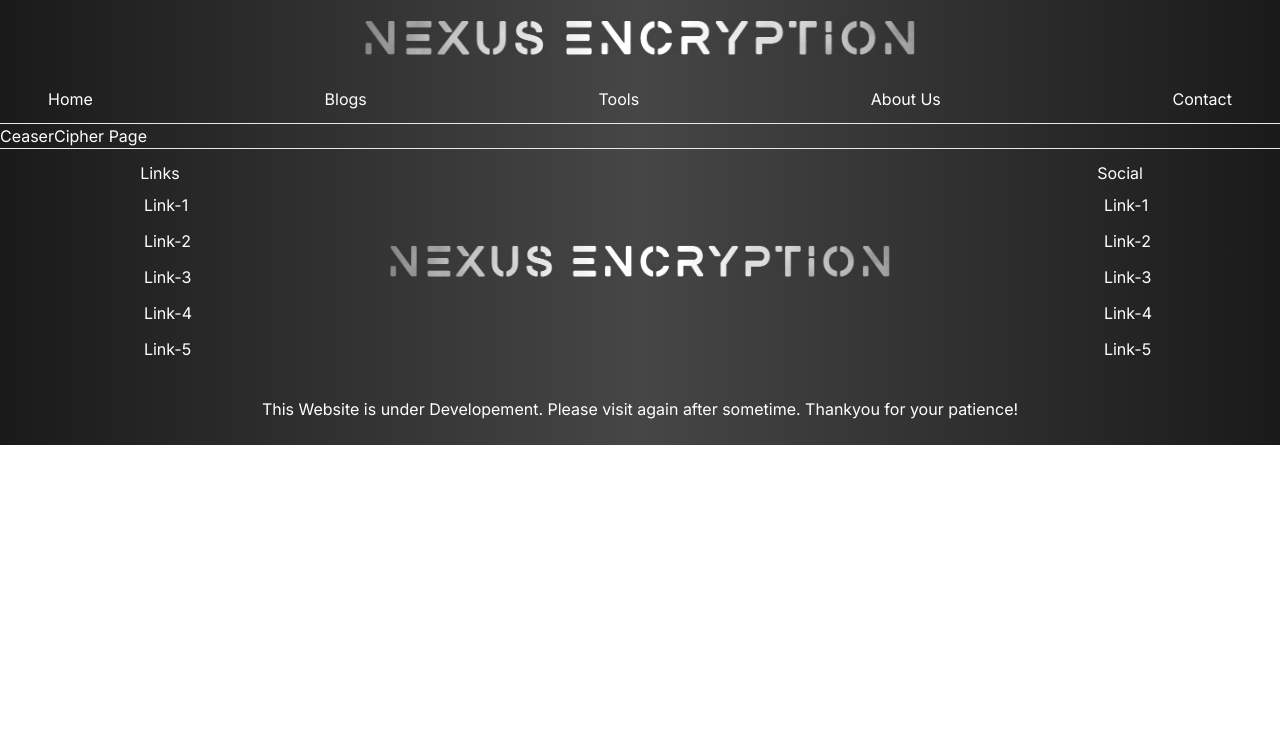
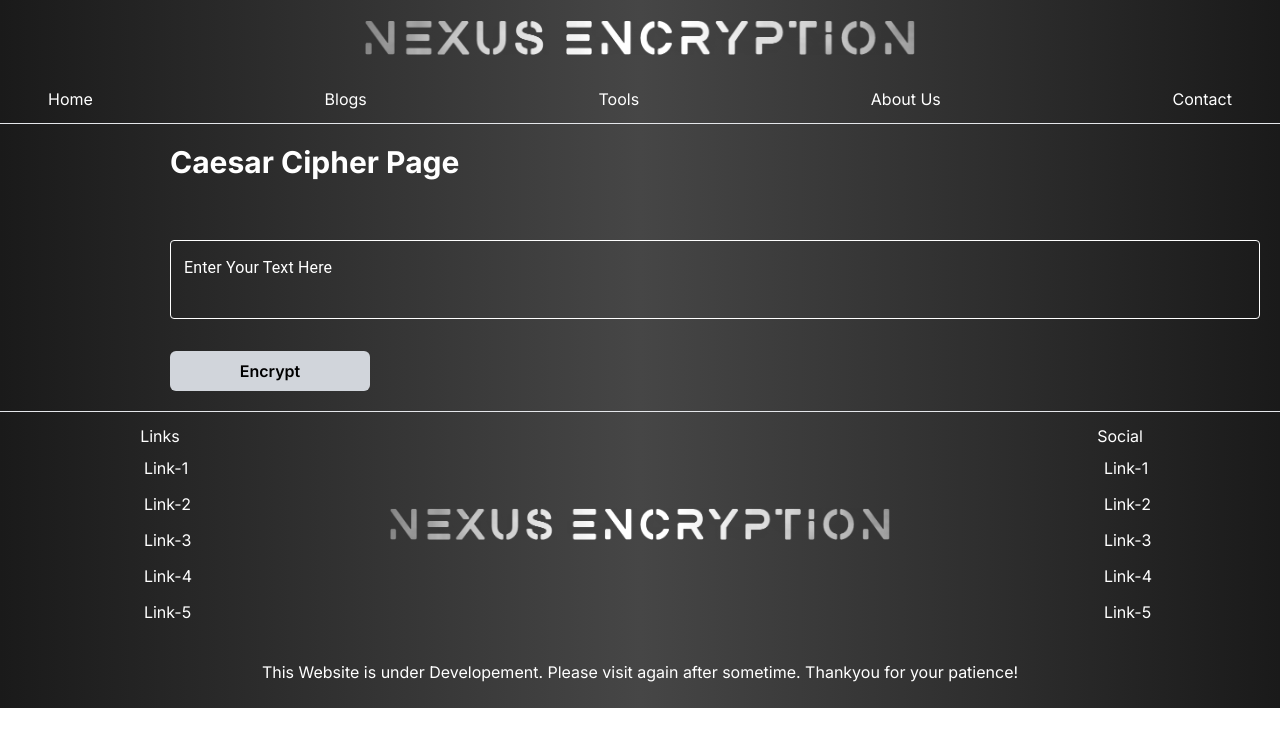
Before and after one commit to abdulmohiz01/nexus-encryption, a Next.js app: page /ciphers/caesar-cipher in a window 1280 px wide. Shown: the top 746 px of the page. Built offline with nearby package versions, Linux system fonts and the light colour scheme.

Commit message:
Added Caesar Cipher

```diff
--- /dev/null
+++ b/src/app/ciphers/(caesar)/page.js
@@ -0,0 +1,128 @@
+'use client'
+import React, { useState } from 'react'
+import { TextField } from '@mui/material';
+
+
+const Caesar = () => {
+    const [inputText, setInputText] = useState("");
+    const [rotations, setRotations] = useState([]);
+    const [helper, setHelper] = useState("");
+
+    const handleInputChange = (e) => {
+        setInputText(e.target.value);
+        if (e.target.value.includes("<script>") || e.target.value.includes("{") || e.target.value.includes("}") || e.target.value.includes(";")) {
+            setHelper("Sorry, Special Characters are not allowed.")
+            return
+        }
+        setHelper("");
+    };
+
+    const handleEncrypt = () => {
+        let text = inputText.toLowerCase();
+        if (text == "" || text == " ") {
+            setHelper("Please Enter text first!");
+            return
+        }
+        else {
+            setHelper("");
+        }
+        let allRotations = [];
+
+        for (let i = 1; i <= 25; i++) {
+            let transformed = "";
+            for (let j = 0; j < text.length; j++) {
+                let charCode = text.charCodeAt(j);
+                if (charCode >= 97 && charCode <= 122) { // a-z
+                    transformed += String.fromCharCode(((charCode - 97 + i) % 26) + 97);
+                } else {
+                    transformed += text[j];
+                }
+            }
+            allRotations.push({ rotation: i, transformed });
+        }
+
+        setRotations(allRotations);
+    };
+    return (
+        <div className='lg:ml-[150px]' >
+            <h1 className=" p-5 text-3xl font-bold mb-5">Caesar Cipher Page</h1>
+
+            <div className="flex flex-col gap-5  items-start h-auto w-full p-5 ">
+                <TextField
+                    className='sm:w-full xl:w-[60%] '
+                    name='text'
+                    value={inputText}
+                    onChange={handleInputChange}
+                    id="outlined-basic"
+                    label="Enter Your Text Here"
+                    variant="outlined"
+                    helperText={helper}
+                    multiline
+                    minRows={2}
+                    maxrows={10}
+                    sx={{
+                        '& .MuiOutlinedInput-root': {
+                            '& fieldset': {
+                                borderColor: 'white',
+                            },
+                            '&:hover fieldset': {
+                                borderColor: 'white',
+                            },
+                            '&.Mui-focused fieldset': {
+                                borderColor: 'gray',
+                            },
+                            '& input': {
+                                color: 'white',
+                            },
+                        },
+                        '& .MuiInputLabel-root': {
+                            color: 'white',
+                        },
+                        '& .MuiFormHelperText-root': {
+                            color: 'red',
+                        },
+                    }}
+                    InputProps={{
+                        style: { color: 'white' },
+                    }}
+                    InputLabelProps={{
+                        style: { color: 'white' },
+                    }}
+                />
+                <button onClick={handleEncrypt} className="bg-gray-300 font-semibold text-black p-2 rounded-md mt-3 hover:bg-gray-100 transition-all duration-300 w-[200px]">
+                    Encrypt
+                </button>
+            </div>
+
+
+
+
+            {/* ---------------------ROTATIONS--------------------- */}
+            {rotations.length > 0 && (
+                <div className="w-full">
+                    <div className="xl:w-[60%]  sm:w-full ">
+                        <hr className="w-full border-t border-gray-300 my-5" />
+                        <h1 className="text-2xl font-semibold mb-3 sm:px-2">Transformation</h1>
+                        <div className='flex items-center justify-around md:p-2 sm:py-1 sm:px-2 gap-2'>
+                            <div className='sm:w-[20%]  md:w-[15%]'>
+                                <h2>Rotations</h2>
+                            </div>
+                            <div className='sm:w-[70%] w-[80%]'>
+                                <h2 >Transformed Text</h2>
+                            </div>
+                        </div>
+                        {rotations.map((rotation, index) => (
+                            <div key={index} className="flex flex-wrap justify-around h-auto items-center bg-gray-100 md:m-3 sm:p-2 px-6 mb-2 rounded-md shadow gap-3">
+                                <h3 className=" text-gray-700 h-full font-semibold w-[30%] sm:w-[52px]  p-2">ROT{rotation.rotation}</h3>
+                                <div className='w-[2px] sm:h-[25px] md:h-[35px] bg-gray-800'></div>
+                                <p className="text-gray-700 w-[80%] sm:w-[69%]  ">{rotation.transformed}</p>
+                            </div>
+                        ))}
+                    </div>
+                </div>
+            )}
+        </div>
+    )
+}
+
+export default Caesar
--- /dev/null
+++ b/src/app/ciphers/(vigenere)/page.js
@@ -0,0 +1,12 @@
+import React from 'react'
+
+const Vigenere = () => {
+  return (
+    <div>
+
+      Vigenere
+    </div>
+  )
+}
+
+export default Vigenere
--- a/src/app/ciphers/caesar-cipher/page.js
+++ b/src/app/ciphers/caesar-cipher/page.js
@@ -1,9 +1,21 @@
-import React from 'react'
+import Caesar from "../(caesar)/page";
 
-const CeaserCipher = () => {
+// export const metadata = {
+//   title: 'Caesar Cipher Decoder | Nexus Encryption',
+//   description: 'Explore the Caesar Cipher decoder, a method where each letter in the plaintext shifts a fixed number of positions down the alphabet. Named after Julius Caesar, who used it for secret communication.',
+//   category: 'ciphers',
+// }
+export const metadata = {
+  title: "Caesar Cipher",
+  description: "Caesar description",
+};
+
+const CaesarCipher = () => {
   return (
-    <div>CeaserCipher Page</div>
+    <>
+      <Caesar />
+    </>
   )
 }
 
-export default CeaserCipher
+export default CaesarCipher;
--- a/src/app/ciphers/vigenere-cipher/page.js
+++ b/src/app/ciphers/vigenere-cipher/page.js
@@ -1,8 +1,16 @@
-import React from 'react'
+import Vigenere from "../(vigenere)/page"
+export const metadata = {
+  title: '',
+  description: '',
+  category: 'ciphers',
+
+}
 
 const VigenereCipher = () => {
   return (
-    <div>VigenereCipher</div>
+    <div>
+      <Vigenere />
+    </div>
   )
 }
 
--- a/src/app/globals.css
+++ b/src/app/globals.css
@@ -1,7 +1,7 @@
 @tailwind base;
 @tailwind components;
 @tailwind utilities;
-
+@import url('https://fonts.googleapis.com/css2?family=Open+Sans:ital,wght@0,300..800;1,300..800&display=swap');
 body {
   scroll-behavior: smooth;
   background-image: linear-gradient(
--- a/src/app/layout.js
+++ b/src/app/layout.js
@@ -6,9 +6,13 @@ import Footer from "@/components/footer";
 const inter = Inter({ subsets: ["latin"] });
 
 export const metadata = {
-  title: "Nexus Encryption",
-  description: "Developed by Al-mohiz",
+  title: {
+    default: "Nexus Encryption",
+    template: "%s | Nexus Encryption"
+  },
+  description: "Next.js starter app description",
 };
+
 
 export default function RootLayout({ children }) {
   return (
--- /dev/null
+++ b/src/app/not-found.js
@@ -0,0 +1,29 @@
+import Header from "@/components/header"
+import Link from "next/link"
+const Error = () => {
+    return (
+        <>
+            <Header />
+            <main className="grid w-full h-[90vh] place-items-center px-6 py-24 sm:py-32 lg:px-8">
+                <div className="text-center text-white">
+                    <p className="text-base font-semibold ">404</p>
+                    <h1 className="mt-4 text-3xl font-bold tracking-tight  sm:text-5xl">Page not found</h1>
+                    <p className="mt-6 text-base leading-7 ">Sorry, we couldn’t find the page you’re looking for.</p>
+                    <div className="mt-10 flex items-center justify-center gap-x-6">
+                        <Link
+                            href="/"
+                            className="rounded-md bg-gray-400 px-3.5 py-2.5 text-sm font-semibold text-black shadow-sm hover:bg-gray-100 focus-visible:outline focus-visible:outline-2 focus-visible:outline-offset-2 focus-visible:outline-gray-100"
+                        >
+                            Go back home
+                        </Link>
+                        <a href="/contact" className="text-sm font-semibold text-gray-100">
+                            Contact support <span aria-hidden="true">&rarr;</span>
+                        </a>
+                    </div>
+                </div>
+            </main>
+        </>
+    )
+}
+
+export default Error
--- a/src/app/page.js
+++ b/src/app/page.js
@@ -1,9 +1,13 @@
 import Image from "next/image";
+import Link from "next/link";
 
 export default function Home() {
   return (
-   <div className="flex justify-center items-center h-[1600px]">
-    <h1>Nexus Encryption</h1>
-   </div>
+    <div className="flex justify-center items-center h-[1600px]">
+      <h1>Nexus Encryption </h1>
+      <ul>
+        <li><Link href={'./ciphers/caesar-cipher'}>Caesar Cipher</Link></li>
+      </ul>
+    </div>
   );
 }
--- a/src/components/footer.js
+++ b/src/components/footer.js
@@ -15,7 +15,7 @@ const Footer = () => {
           </div>
         </div>
         <div>
-          <Image src={'/nexus-1.png'} width={500} height={50} />
+          <Image src={'/nexus-1.png'} width={500} height={50}  alt={'Nexus Encryption Logo'} priority />
         </div>
         <div className="mr-12 flex flex-col gap-2 w-[200px] justify-center items-center">
           <h3>Social</h3>
--- a/src/components/header.js
+++ b/src/components/header.js
@@ -4,7 +4,7 @@ const Header = () => {
   return (
     <div >
       <div className="flex justify-center p-5">
-        <Link href={'/'}><Image src={'/nexus-1.png'} width={550} height={50}/></Link>
+        <Link href={'/'}><Image src={'/nexus-1.png'} alt={'Nexus Encryption Logo'} priority width={550} height={50}/></Link>
       </div>
       <div className="flex items-center justify-between px-12 py-3 border-b">
         <Link href='/'>Home</Link>
--- a/tailwind.config.js
+++ b/tailwind.config.js
@@ -6,8 +6,28 @@ module.exports = {
     "./src/app/**/*.{js,ts,jsx,tsx,mdx}",
   ],
   theme: {
+    container: {
+      padding: {
+        DEFAULT: '15px',
+      },
+    },
+    screens: {
+      sm: '300px',
+      md: '640px',
+      lg: '1240px',
+      xl: '1540px',
+
+    },
     extend: {
-
+      colors: {
+        primary: '#131424',
+        secondary: '#393A47',
+        accent: '#FFBF00',
+      },
+      fontFamily: {
+        opensans: [`var(--open-sans)`, 'sans-serif'],
+        // sora: [`var(--font-sora)`, 'sans-serif'],
+      },
     },
   },
   plugins: [],
```
Also changed, not shown: package.json (+5 -2 lines), 1 other file (tests, documents, lock files or other folders).
